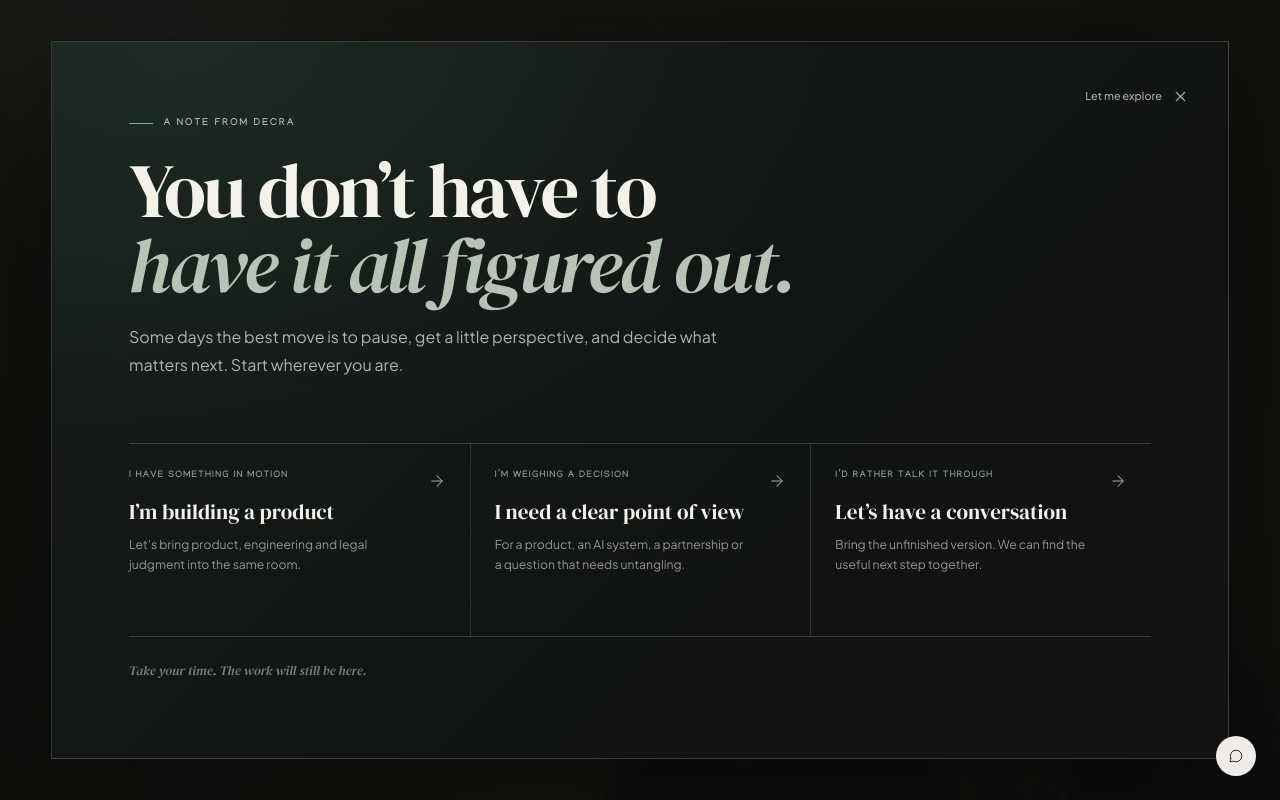
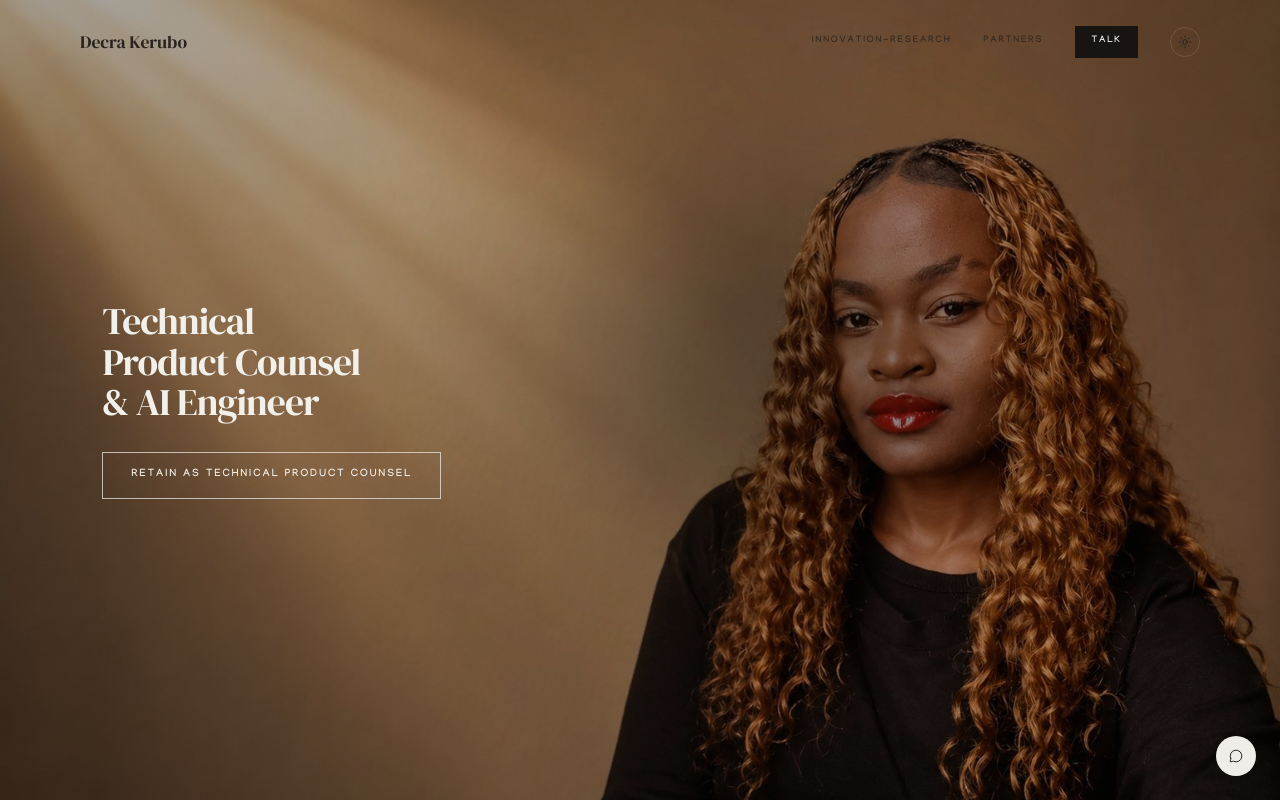
Before and after one commit to decra000/decra-kerubo, a Next.js app: page / in a window 1280 px wide. Shown: the top 800 px of the page. Built offline with nearby package versions, Linux system fonts and the light colour scheme.

Commit message:
Revert "Add a human welcome moment to homepage"
This reverts commit b0ea210372d6abcf560a54ff78170ad43d0ae4ce.

```diff
--- a/app/page.tsx
+++ b/app/page.tsx
@@ -5,7 +5,6 @@ import { useSearchParams, useRouter, usePathname } from "next/navigation";
 import { ArrowRight, ChevronDown, X, Mic, Volume2, VolumeX, RefreshCw } from "lucide-react";
 import { useSpeech } from "@/hooks/useSpeech";
 import { SERVICE_GROUPS } from "@/lib/services";
-import { IntentPopup } from "@/components/home/IntentPopup";
 
 /* ── helpers ── */
 function useReveal() {
@@ -1180,7 +1179,6 @@ function TechDevSection() {
 export default function Home() {
   return (
     <>
-      <IntentPopup />
       <Hero />
       <About />
       <Services />
--- a/components/home/IntentPopup.tsx
+++ b/components/home/IntentPopup.tsx
@@ -1,134 +1,66 @@
 "use client";
+import { useEffect, useState } from "react";
 
-import { useEffect, useState } from "react";
-import { ArrowRight, X } from "lucide-react";
+type Intent = "legal" | "founder" | "exploring" | null;
 
-type Path = "building" | "thinking" | "meeting";
-
-const paths: { id: Path; eyebrow: string; title: string; note: string; href: string }[] = [
-  {
-    id: "building",
-    eyebrow: "I have something in motion",
-    title: "I’m building a product",
-    note: "Let’s bring product, engineering and legal judgment into the same room.",
-    href: "/services/embedded-product-counsel",
-  },
-  {
-    id: "thinking",
-    eyebrow: "I’m weighing a decision",
-    title: "I need a clear point of view",
-    note: "For a product, an AI system, a partnership or a question that needs untangling.",
-    href: "/services",
-  },
-  {
-    id: "meeting",
-    eyebrow: "I’d rather talk it through",
-    title: "Let’s have a conversation",
-    note: "Bring the unfinished version. We can find the useful next step together.",
-    href: "/book",
-  },
-];
-
-export function IntentPopup() {
-  const [visible, setVisible] = useState(false);
-  const [closing, setClosing] = useState(false);
+export function IntentPopup({ onSelect }: { onSelect: (i: Intent) => void }) {
+  const [vis, setVis] = useState(false);
+  const [out, setOut] = useState(false);
 
   useEffect(() => {
-    let timer: ReturnType<typeof setTimeout> | undefined;
-    try {
-      if (sessionStorage.getItem("decra-welcome-seen")) return;
-      timer = setTimeout(() => setVisible(true), 1400);
-    } catch {
-      // If storage is unavailable, keep the page uninterrupted.
-    }
-    return () => { if (timer) clearTimeout(timer); };
+    const seen = sessionStorage.getItem("intent");
+    if (!seen) setTimeout(() => setVis(true), 1000);
+    else onSelect(seen as Intent);
   }, []);
 
-  useEffect(() => {
-    if (!visible) return;
-    const previousOverflow = document.body.style.overflow;
-    document.body.style.overflow = "hidden";
-    const onKeyDown = (event: KeyboardEvent) => { if (event.key === "Escape") dismiss(); };
-    window.addEventListener("keydown", onKeyDown);
-    return () => {
-      document.body.style.overflow = previousOverflow;
-      window.removeEventListener("keydown", onKeyDown);
-    };
-  }, [visible]);
-
-  const dismiss = () => {
-    if (closing) return;
-    setClosing(true);
-    try { sessionStorage.setItem("decra-welcome-seen", "1"); } catch { /* continue */ }
-    setTimeout(() => setVisible(false), 260);
+  const choose = (intent: Intent) => {
+    sessionStorage.setItem("intent", intent || "exploring");
+    setOut(true);
+    setTimeout(() => { setVis(false); onSelect(intent); }, 300);
   };
 
-  if (!visible) return null;
+  if (!vis) return null;
 
   return (
-    <div
-      className={`welcome-screen${closing ? " is-closing" : ""}`}
-      role="dialog"
-      aria-modal="true"
-      aria-labelledby="welcome-title"
-      onClick={dismiss}
-    >
-      <div className="welcome-frame" onClick={(event) => event.stopPropagation()}>
-        <button className="welcome-close" type="button" onClick={dismiss} aria-label="Close welcome note">
-          <span>Let me explore</span><X size={17} strokeWidth={1.5} />
-        </button>
+    <div style={{
+      position: "fixed", inset: 0, zIndex: 999,
+      background: "rgba(8,8,8,0.7)", backdropFilter: "blur(10px)",
+      display: "flex", alignItems: "center", justifyContent: "center", padding: "2rem",
+      opacity: out ? 0 : 1, transition: "opacity 0.3s",
+    }} onClick={() => choose("exploring")}>
+      <div style={{
+        background: "var(--c-bg)", border: "1px solid var(--c-border)",
+        padding: "3rem", maxWidth: "360px", width: "100%",
+        transform: out ? "translateY(10px)" : "none", transition: "transform 0.3s",
+      }} onClick={e => e.stopPropagation()}>
 
-        <div className="welcome-copy">
-          <p className="welcome-kicker"><span /> A note from Decra</p>
-          <h2 id="welcome-title">You don’t have to<br /><em>have it all figured out.</em></h2>
-          <p className="welcome-intro">Some days the best move is to pause, get a little perspective, and decide what matters next. Start wherever you are.</p>
-        </div>
+        <p className="label" style={{ marginBottom: "1.5rem" }}>Welcome</p>
+        <h2 style={{
+          fontFamily: "var(--font-serif)", fontStyle: "italic", fontWeight: 400,
+          fontSize: "1.5rem", color: "var(--c-ink)", lineHeight: 1.15, marginBottom: "2rem",
+        }}>What brings you here?</h2>
 
-        <div className="welcome-paths">
-          {paths.map((path, index) => (
-            <a className="welcome-path" href={path.href} key={path.id} onClick={dismiss} style={{ "--path-index": index } as React.CSSProperties}>
-              <span className="welcome-path-copy">
-                <span className="welcome-path-eyebrow">{path.eyebrow}</span>
-                <span className="welcome-path-title">{path.title}</span>
-                <span className="welcome-path-note">{path.note}</span>
-              </span>
-              <ArrowRight className="welcome-arrow" size={18} strokeWidth={1.4} />
-            </a>
+        <div style={{ display: "flex", flexDirection: "column", gap: "1px" }}>
+          {[
+            { v: "legal"    as Intent, l: "I need legal help",        s: "Startup, NGO, or tech compliance" },
+            { v: "founder"  as Intent, l: "I'm a founder or builder", s: "Structure, fundraising, growth" },
+            { v: "exploring"as Intent, l: "Just exploring",            s: "Get the full picture" },
+          ].map(opt => (
+            <button key={opt.v} onClick={() => choose(opt.v)} style={{
+              display: "flex", flexDirection: "column", alignItems: "flex-start",
+              padding: "1.1rem 0", background: "none", border: "none",
+              borderBottom: "1px solid var(--c-border)",
+              cursor: "pointer", textAlign: "left",
+              transition: "padding-left 0.2s",
+            }}
+              onMouseEnter={e => (e.currentTarget as HTMLElement).style.paddingLeft = "0.5rem"}
+              onMouseLeave={e => (e.currentTarget as HTMLElement).style.paddingLeft = "0"}>
+              <span style={{ fontFamily: "var(--font-sans)", fontWeight: 400, fontSize: "0.875rem", color: "var(--c-ink)", marginBottom: "0.15rem" }}>{opt.l}</span>
+              <span style={{ fontFamily: "var(--font-sans)", fontWeight: 300, fontSize: "0.72rem", color: "var(--c-ink-muted)" }}>{opt.s}</span>
+            </button>
           ))}
         </div>
-
-        <p className="welcome-signoff">Take your time. The work will still be here.</p>
       </div>
-
-      <style>{`
-        .welcome-screen{position:fixed;inset:0;z-index:1200;display:grid;place-items:center;padding:clamp(1rem,4vw,3.5rem);background:rgba(12,15,13,.92);color:#f5f3ed;backdrop-filter:blur(18px);animation:welcome-in .48s cubic-bezier(.2,.75,.25,1) both}
-        .welcome-screen.is-closing{animation:welcome-out .26s ease both}
-        .welcome-frame{position:relative;width:min(100%,74rem);max-height:min(90svh,58rem);overflow:auto;padding:clamp(2rem,6vw,5.5rem);border:1px solid rgba(245,243,237,.16);background:radial-gradient(ellipse at 12% 0%,rgba(95,169,143,.11),transparent 43%),linear-gradient(135deg,#171c19,#101311 66%);box-shadow:0 32px 100px rgba(0,0,0,.38)}
-        .welcome-close{position:absolute;right:clamp(1.25rem,3vw,2.5rem);top:clamp(1.25rem,3vw,2.5rem);display:flex;align-items:center;gap:.65rem;padding:.45rem 0;border:0;background:none;color:rgba(245,243,237,.67);font:500 .68rem/1 var(--font-sans);cursor:pointer;transition:color .2s ease}
-        .welcome-close:hover,.welcome-close:focus-visible{color:#fff}
-        .welcome-copy{max-width:52rem;margin-bottom:clamp(2rem,5vw,4rem)}
-        .welcome-kicker{display:flex;align-items:center;gap:.65rem;margin-bottom:1.5rem;color:#aeb9ae;font:700 .62rem/1 var(--font-manjari);letter-spacing:.2em;text-transform:uppercase}
-        .welcome-kicker span{width:1.5rem;height:1px;background:#70aa91}
-        .welcome-copy h2{margin-bottom:1.25rem;color:#f4f1e9;font:400 clamp(2.5rem,6vw,5.8rem)/.98 var(--font-serif);letter-spacing:-.035em}
-        .welcome-copy h2 em{color:#b8c3b7;font-weight:400}
-        .welcome-intro{max-width:37rem;color:rgba(245,243,237,.7);font:400 clamp(.9rem,1.25vw,1.02rem)/1.75 var(--font-sans)}
-        .welcome-paths{display:grid;grid-template-columns:repeat(3,minmax(0,1fr));border-top:1px solid rgba(245,243,237,.18);border-bottom:1px solid rgba(245,243,237,.18)}
-        .welcome-path{min-height:12rem;display:flex;align-items:flex-start;justify-content:space-between;gap:1.25rem;padding:1.6rem 1.5rem 1.7rem 0;color:inherit;text-decoration:none;transition:background .25s ease,padding .25s ease,color .25s ease;animation:welcome-rise .55s cubic-bezier(.2,.75,.25,1) both;animation-delay:calc(.12s + var(--path-index)*.08s)}
-        .welcome-path+.welcome-path{padding-left:1.5rem;border-left:1px solid rgba(245,243,237,.14)}
-        .welcome-path:hover,.welcome-path:focus-visible{background:rgba(245,243,237,.045);padding-top:1.85rem;color:#fff}
-        .welcome-path-copy{display:flex;flex-direction:column;align-items:flex-start}
-        .welcome-path-eyebrow{margin-bottom:1rem;color:#8d9d91;font:700 .58rem/1.4 var(--font-manjari);letter-spacing:.13em;text-transform:uppercase}
-        .welcome-path-title{margin-bottom:.6rem;color:#f4f1e9;font:400 clamp(1.1rem,1.65vw,1.45rem)/1.2 var(--font-serif)}
-        .welcome-path-note{max-width:18rem;color:rgba(245,243,237,.58);font:400 .76rem/1.65 var(--font-sans)}
-        .welcome-arrow{flex:0 0 auto;margin-top:.1rem;color:#91b39e;transition:transform .22s ease}
-        .welcome-path:hover .welcome-arrow,.welcome-path:focus-visible .welcome-arrow{transform:translateX(4px)}
-        .welcome-signoff{margin-top:1.5rem;color:rgba(245,243,237,.45);font:italic 400 .82rem/1.5 var(--font-serif)}
-        @keyframes welcome-in{from{opacity:0}to{opacity:1}}
-        @keyframes welcome-out{to{opacity:0;visibility:hidden}}
-        @keyframes welcome-rise{from{opacity:0;transform:translateY(12px)}to{opacity:1;transform:none}}
-        @media(max-width:700px){.welcome-screen{padding:0;align-items:end}.welcome-frame{width:100%;max-height:94svh;padding:5.25rem 1.35rem 1.5rem;border-width:1px 0 0}.welcome-copy{margin-bottom:1.5rem}.welcome-copy h2{font-size:clamp(2.35rem,11vw,3.6rem)}.welcome-copy h2 br{display:none}.welcome-intro{font-size:.85rem}.welcome-paths{grid-template-columns:1fr}.welcome-path{min-height:auto;padding:1rem 0;align-items:center}.welcome-path+.welcome-path{padding-left:0;border-left:0;border-top:1px solid rgba(245,243,237,.12)}.welcome-path-eyebrow{margin-bottom:.35rem}.welcome-path-title{margin-bottom:.2rem;font-size:1.12rem}.welcome-path-note{font-size:.72rem}.welcome-signoff{margin-top:1rem;font-size:.76rem}}
-        @media(prefers-reduced-motion:reduce){.welcome-screen,.welcome-path{animation:none}.welcome-path,.welcome-arrow{transition:none}}
-      `}</style>
     </div>
   );
 }
```
